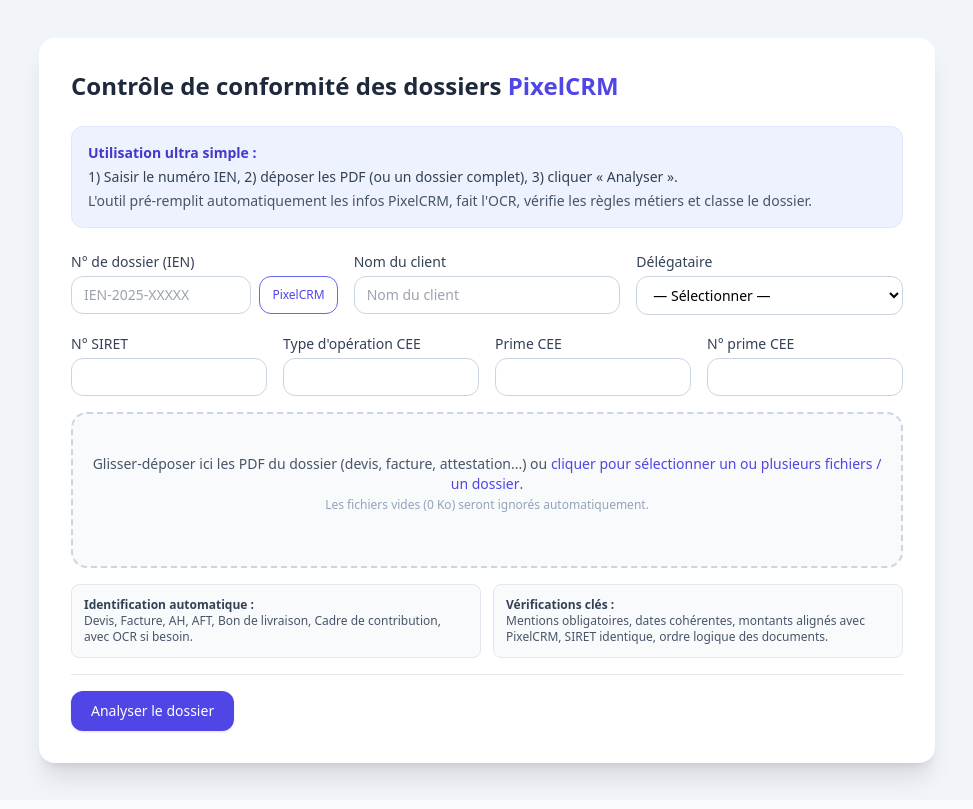
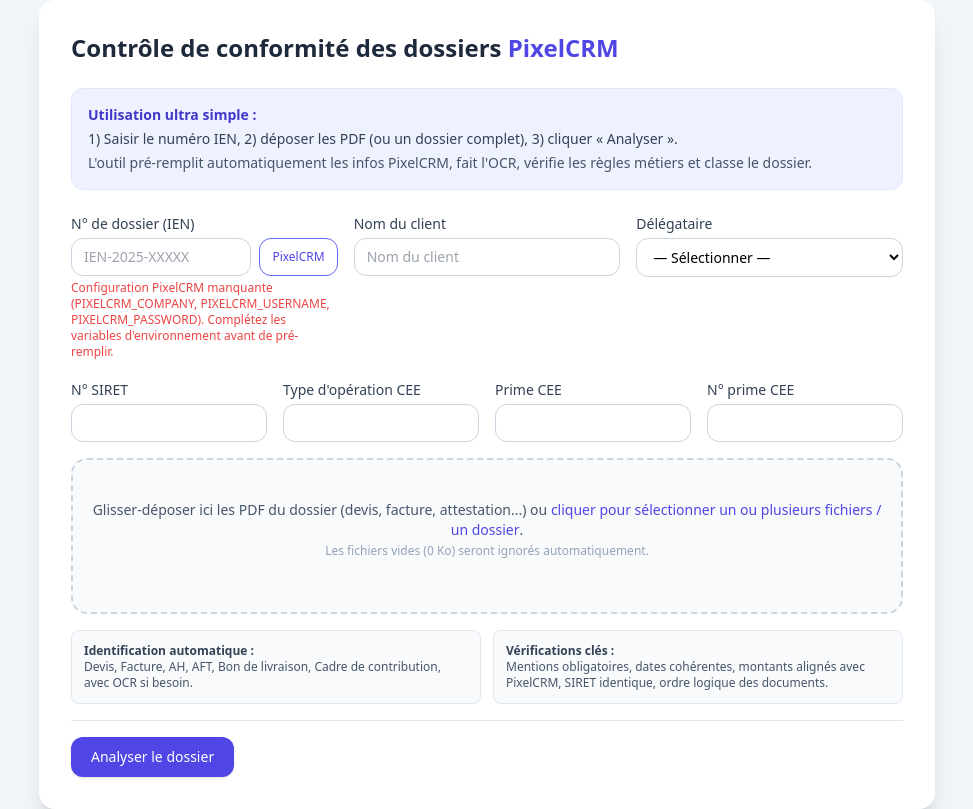
Before and after one commit to RizleneBERRAG/PIXELCRM-IA, a FastAPI app: page / in a window 1280 px wide. Shown: the whole page, without its empty margins (153-1126 px from the left). Run offline with FastAPI, Linux system fonts and the light colour scheme; some libraries are stand-ins or nearby versions.

Commit message:
Affiche l'état de configuration PixelCRM

```diff
--- a/app.py
+++ b/app.py
@@ -1,3 +1,4 @@
+import os
 from pathlib import Path
 from typing import List
 
@@ -52,6 +53,13 @@ async def pixelcrm_prefill(ien: str):
         raise HTTPException(status_code=404, detail="Dossier introuvable dans PixelCRM.")
 
     return JSONResponse(data)
+
+
+@app.get("/pixelcrm-config")
+async def pixelcrm_config():
+    required = ["PIXELCRM_COMPANY", "PIXELCRM_USERNAME", "PIXELCRM_PASSWORD"]
+    missing = [key for key in required if not os.getenv(key)]
+    return {"ready": not missing, "missing": missing}
 
 
 @app.post("/analyze")
--- a/templates/index.html
+++ b/templates/index.html
@@ -41,6 +41,7 @@
               PixelCRM
             </button>
           </div>
+          <p id="pixelConfigStatus" class="mt-1 text-xs text-slate-500"></p>
           <p id="pixelStatus" class="mt-1 text-xs text-slate-500"></p>
         </div>
 
@@ -229,14 +230,50 @@
 
       const fieldIen      = document.getElementById("fieldIen");
       const pixelStatus   = document.getElementById("pixelStatus");
+      const pixelConfigStatus = document.getElementById("pixelConfigStatus");
       const btnPixelPrefill = document.getElementById("btnPixelPrefill");
 
       // --- 3) Pré-remplissage automatique via PixelCRM ---
       const delegSelect = document.querySelector('select[name="delegataire"]');
 
         let lastFetchedIen = "";
+        let pixelcrmReady = true;
+
+        const refreshPixelConfig = async () => {
+          if (!pixelConfigStatus) return;
+          try {
+            const res = await fetch("/pixelcrm-config");
+            if (!res.ok) throw new Error();
+            const data = await res.json();
+
+            if (data.ready) {
+              pixelcrmReady = true;
+              pixelConfigStatus.textContent = "Connexion PixelCRM prête. Vous pouvez pré-remplir les champs automatiquement.";
+              pixelConfigStatus.className = "mt-1 text-xs text-emerald-600";
+              btnPixelPrefill.disabled = false;
+            } else {
+              pixelcrmReady = false;
+              const missing = (data.missing || []).join(", ") || "configuration manquante";
+              pixelConfigStatus.textContent = `Configuration PixelCRM manquante (${missing}). Complétez les variables d'environnement avant de pré-remplir.`;
+              pixelConfigStatus.className = "mt-1 text-xs text-red-500";
+              btnPixelPrefill.disabled = true;
+            }
+          } catch (err) {
+            pixelcrmReady = false;
+            pixelConfigStatus.textContent = "Impossible de vérifier la configuration PixelCRM pour le moment.";
+            pixelConfigStatus.className = "mt-1 text-xs text-orange-600";
+            btnPixelPrefill.disabled = true;
+          }
+        };
+
         const fetchPixelData = async () => {
           const ien = fieldIen.value.trim();
+
+          if (!pixelcrmReady) {
+            pixelStatus.textContent = pixelConfigStatus?.textContent || "Configuration PixelCRM manquante.";
+            pixelStatus.className = "mt-1 text-xs text-red-500";
+            return;
+          }
 
           if (!ien || ien === lastFetchedIen) {
             if (!ien) {
@@ -311,6 +348,8 @@
             fetchPixelData();
           }
         });
+
+        refreshPixelConfig();
 
       // --- 4) Gestion fichiers ---
       dropzone.addEventListener("click", () => fileInput.click());
```
